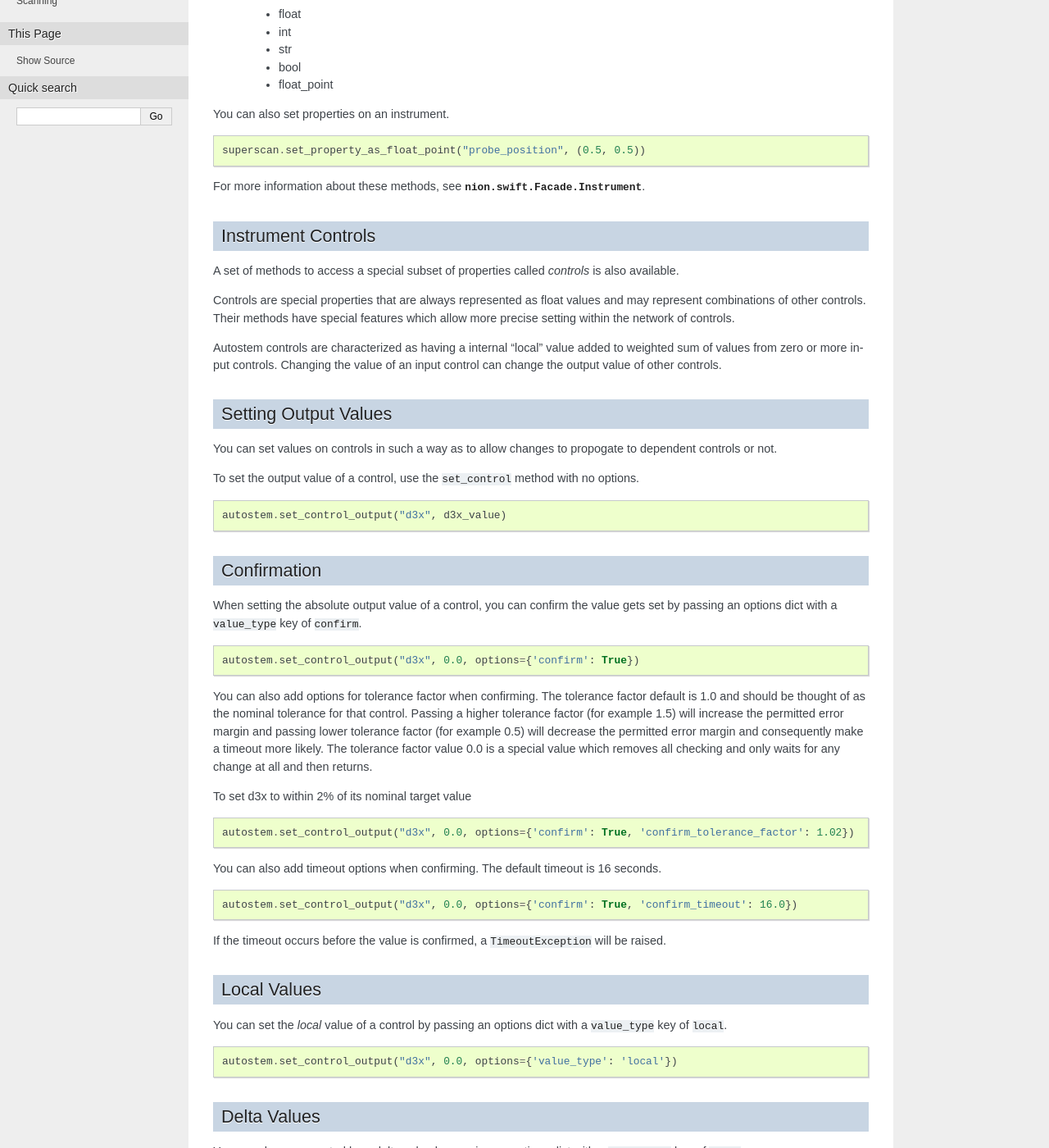
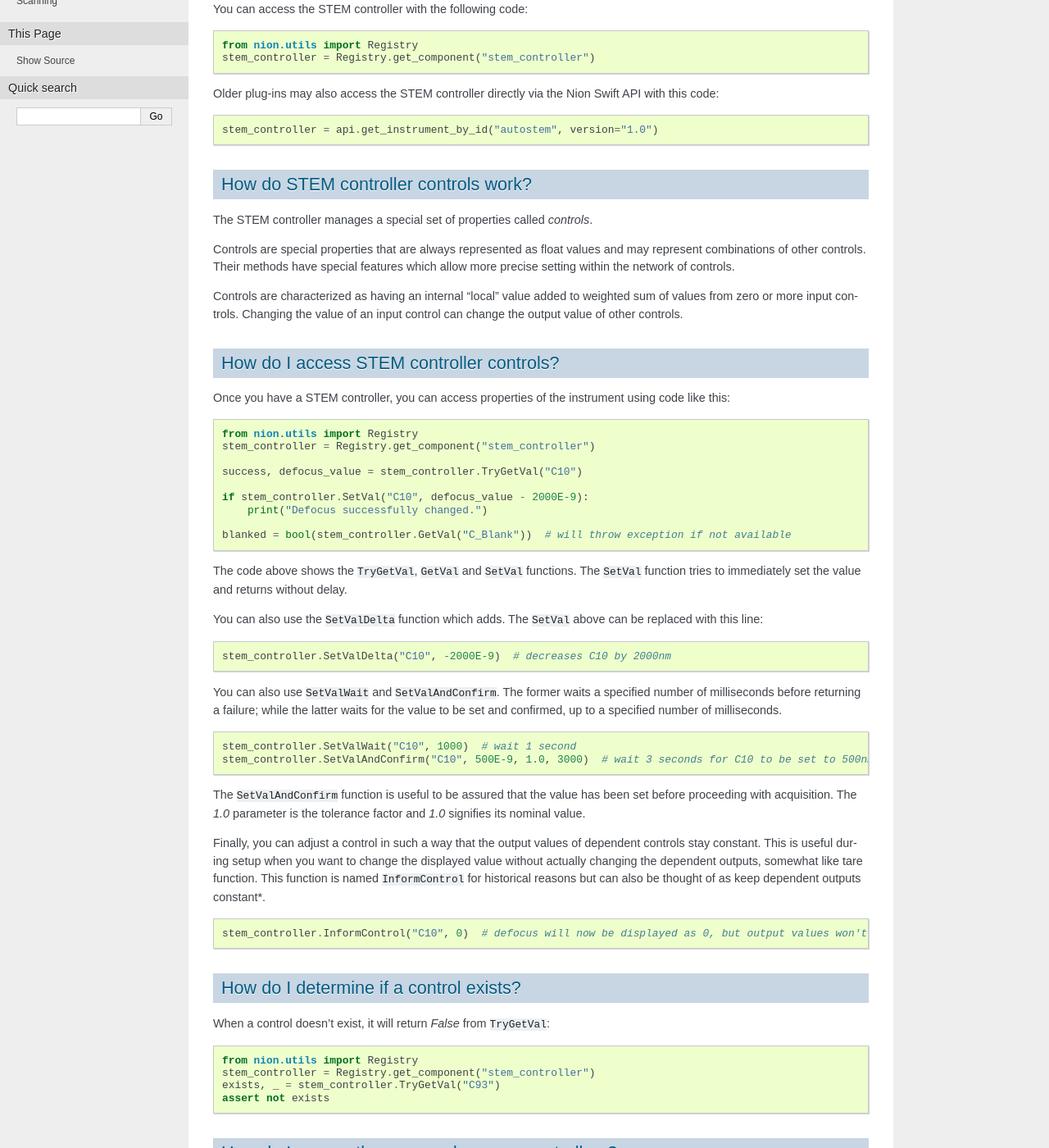
Before and after one commit to nion-software/nionswift-instrumentation-kit, a Sphinx documentation site: the page built from docs/stem_controller.rst, in a window 1280 px wide and 1400 px high, scrolled down 485 px. Shown: the whole window at 82% size. Built offline with Sphinx 7.4.7, drawn with Linux system fonts in a browser that asks for light colours; some of the changed text lies outside the part shown.

Commit message:
Rewrite documentation for STEM controller to use (old) functions.

```diff
--- a/docs/scanning.rst
+++ b/docs/scanning.rst
@@ -372,6 +372,8 @@ metadata using the following technique::
     frame = scan.grab_next_to_finish()[0]
     new_frame_parameters = scan.create_frame_parameters(frame.metadata["hardware_source"])
 
+.. _probe-position:
+
 How do I control the probe when not scanning?
 ---------------------------------------------
 You can determine the probe state and probe position. The probe state will be either "scanning" or "parked". If "parked"
@@ -383,3 +385,5 @@ the position will be either None or a fractional position relative to the most r
     print(stem_controller.probe_position)
     stem_controller.probe_position = (0.6, 0.4)
     stem_controller.probe_position = None  # move to default parked position
+
+.. TODO: observing probe_position, probe_state changes
--- a/docs/stem_controller.rst
+++ b/docs/stem_controller.rst
@@ -2,106 +2,107 @@
 
 STEM Instrument
 ===============
+The STEM controller represents the STEM instrument. The scan device is tightly integrated into the STEM controller and
+some functions related to scanning are available in this object too. The scan controller, Ronchigram camera, and EELS
+camera are also accessible from this controller.
 
-Accessing the STEM Instrument
------------------------------
-To do instrument control, you will need to get a versioned ``instrument`` object from the ``api`` object using an
-``instrument_id`` (see :ref:`hardware-source-identifiers`). ::
+.. contents::
 
-    autostem = api.get_instrument_by_id("autostem", version="1.0")
+How do I access the STEM controller?
+------------------------------------
+You can access the STEM controller with the following code::
 
-Instrument Properties
----------------------
-Once you have an ``instrument`` object, you can set and get properties on the instrument. ::
+    from nion.utils import Registry
+    stem_controller = Registry.get_component("stem_controller")
 
-    if autostem.get_property_as_bool("ShowTuningImages"):
-        show_data()
+Older plug-ins may also access the STEM controller directly via the Nion Swift API with this code::
 
-Properties are typed and the following types are supported:
+    stem_controller = api.get_instrument_by_id("autostem", version="1.0")
 
-    - float
-    - int
-    - str
-    - bool
-    - float_point
-
-You can also set properties on an instrument. ::
-
-    superscan.set_property_as_float_point("probe_position", (0.5, 0.5))
-
-For more information about these methods, see :py:class:`nion.swift.Facade.Instrument`.
-
-Instrument Controls
--------------------
-A set of methods to access a special subset of properties called *controls* is also available.
+How do STEM controller controls work?
+-------------------------------------
+The STEM controller manages a special set of properties called *controls*.
 
 Controls are special properties that are always represented as float values and may represent combinations of other
 controls. Their methods have special features which allow more precise setting within the network of controls.
 
-Autostem controls are characterized as having a internal "local" value added to weighted sum of values from zero or more
-input controls. Changing the value of an input control can change the output value of other controls.
+Controls are characterized as having an internal "local" value added to weighted sum of values from zero or more input
+controls. Changing the value of an input control can change the output value of other controls.
 
-Setting Output Values
----------------------
-You can set values on controls in such a way as to allow changes to propogate to dependent controls or not.
+How do I access STEM controller controls?
+-----------------------------------------
+Once you have a STEM controller, you can access properties of the instrument using code like this::
 
-To set the output value of a control, use the ``set_control`` method with no options. ::
+    from nion.utils import Registry
+    stem_controller = Registry.get_component("stem_controller")
 
-    autostem.set_control_output("d3x", d3x_value)
+    success, defocus_value = stem_controller.TryGetVal("C10")
 
-Confirmation
-------------
-When setting the absolute output value of a control, you can confirm the value gets set by passing an options dict with
-a ``value_type`` key of ``confirm``. ::
+    if stem_controller.SetVal("C10", defocus_value - 2000E-9):
+        print("Defocus successfully changed.")
 
-    autostem.set_control_output("d3x", 0.0, options={'confirm': True})
+    blanked = bool(stem_controller.GetVal("C_Blank"))  # will throw exception if not available
 
-You can also add options for tolerance factor when confirming. The tolerance factor default is 1.0 and should be thought
-of as the nominal tolerance for that control. Passing a higher tolerance factor (for example 1.5) will increase the
-permitted error margin and passing lower tolerance factor (for example 0.5) will decrease the permitted error margin
-and consequently make a timeout more likely. The tolerance factor value 0.0 is a special value which removes all
-checking and only waits for any change at all and then returns.
+The code above shows the :code:`TryGetVal`, :code:`GetVal` and :code:`SetVal` functions. The :code:`SetVal` function
+tries to immediately set the value and returns without delay.
 
-To set d3x to within 2% of its nominal target value ::
+You can also use the :code:`SetValDelta` function which adds. The :code:`SetVal` above can be replaced with this line::
 
-    autostem.set_control_output("d3x", 0.0, options={'confirm': True, 'confirm_tolerance_factor': 1.02})
+    stem_controller.SetValDelta("C10", -2000E-9)  # decreases C10 by 2000nm
 
-You can also add timeout options when confirming. The default timeout is 16 seconds. ::
+You can also use :code:`SetValWait` and :code:`SetValAndConfirm`. The former waits a specified number of milliseconds
+before returning a failure; while the latter waits for the value to be set and confirmed, up to a specified number of
+milliseconds. ::
 
-    autostem.set_control_output("d3x", 0.0, options={'confirm': True, 'confirm_timeout': 16.0})
+    stem_controller.SetValWait("C10", 1000)  # wait 1 second
+    stem_controller.SetValAndConfirm("C10", 500E-9, 1.0, 3000)  # wait 3 seconds for C10 to be set to 500nm
 
-If the timeout occurs before the value is confirmed, a ``TimeoutException`` will be raised.
-
-Local Values
-------------
-You can set the *local* value of a control by passing an options dict with a ``value_type`` key of ``local``. ::
-
-    autostem.set_control_output("d3x", 0.0, options={'value_type': 'local'})
-
-Delta Values
-------------
-
-You can change a control by a delta value by passing an options dict with a ``value_type`` key of ``delta``. ::
-
-    autostem.set_control_output("d3x", d3x_delta, options={'value_type': 'delta'})
-
-Inform, or Keeping Dependent Outputs Constant
----------------------------------------------
+The :code:`SetValAndConfirm` function is useful to be assured that the value has been set before proceeding with
+acquisition. The `1.0` parameter is the tolerance factor and `1.0` signifies its nominal value.
 
 Finally, you can adjust a control in such a way that the output values of dependent controls stay constant. This is
-useful during setup when you want to change the displayed value without actually changing the dependent outputs. You do
-this by passing an options dict with a ``inform`` key of True. This parameter is named ``inform`` for historical
-reasons but can also be thought of as *keep dependent outputs constant*. ::
+useful during setup when you want to change the displayed value without actually changing the dependent outputs,
+somewhat like tare function. This function is named :code:`InformControl` for historical reasons but can also be thought
+of as keep dependent outputs constant*. ::
 
-    autostem.set_control_output("d3x", d3x_value, options={'inform': True})
+    stem_controller.InformControl("C10", 0)  # defocus will now be displayed as 0, but output values won't change
 
-Control State
--------------
+How do I determine if a control exists?
+---------------------------------------
+When a control doesn't exist, it will return `False` from :code:`TryGetVal`::
 
-Finally, you can query the state of a control to see if it exists or to see its current state. The only defined
-return values at the moment are None and 'undefined' state. ::
+    from nion.utils import Registry
+    stem_controller = Registry.get_component("stem_controller")
+    exists, _ = stem_controller.TryGetVal("C93")
+    assert not exists
 
-    if autostem.get_control_state("dqt") is not None:
-        run_dqt_adjustment()
+How do I access the scan and camera controllers?
+------------------------------------------------
+The scan controller, Ronchigram camera, and optional EELS camera are integral parts of the STEM instrument. They are
+accessible using the following code::
 
-For more information about these methods, see :py:class:`nion.swift.Facade.Instrument`.
+    from nion.utils import Registry
+    stem_controller = Registry.get_component("stem_controller")
+
+    scan = stem_controller.scan_controller
+
+    ronchigram = stem_controller.ronchigram_camera
+
+    eels = stem_controller.eels_camera
+
+On systems without an EELS detector, the :code:`eels_camera` property will be :code:`None`.
+
+How do I control the probe position?
+------------------------------------
+You can determine the probe state and control the probe position using the STEM controller. The probe position is
+specified in terms of the last scan.
+
+See :ref:`probe-position` for more information.
+
+.. TODO: how to set the local value of a control
+.. TODO: how to get the state of a control (i.e. does it exist)
+.. TODO: older functions
+.. TODO: change stage position
+.. TODO: has_monochromator (add to stem controllers)
+.. TODO: defocus (add to stem controllers)
+.. TODO: observing control changes
```
